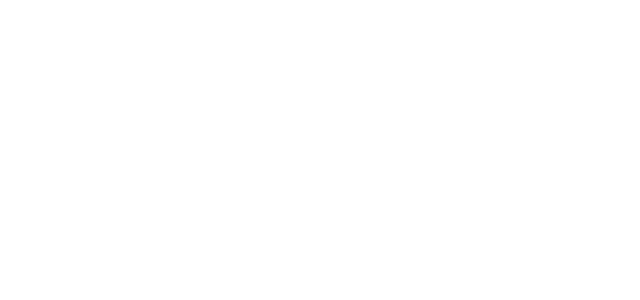
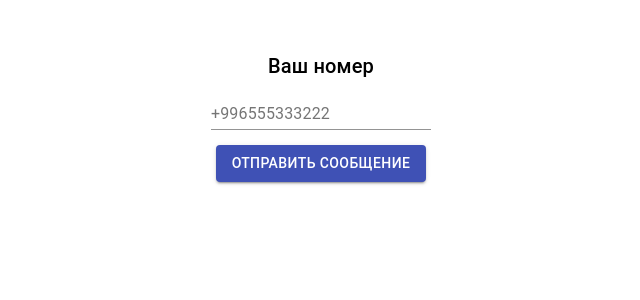
Before and after one commit to Kabirov7/local_elections, a React (Create React App) app: page /login in a window 1280 px wide. Shown: the top 300 px of the page, without its empty margins (319-959 px from the left). Built offline with nearby package versions, Linux system fonts and the light colour scheme; no server answers.

Commit message:
Add working auth

```diff
--- a/src/App.js
+++ b/src/App.js
@@ -4,18 +4,25 @@
 import {createStyles, makeStyles, Theme} from '@material-ui/core/styles';
 import TextField from '@material-ui/core/TextField';
 import ForApplicants from "./Components/Pages/ForApplicants";
+import Login from "./Components/Auth/Login";
 import {
 	BrowserRouter as Router,
 	Route,
 } from "react-router-dom";
+import PrivateRoute from "./Components/Auth/PrivateRoute";
+import {AuthProvider} from "./util/Auth"
 
 const App = () => {
 	return (
-		<div>
+		<div className="App">
 			<Router>
-				<div className="App">
-					<Route exact path={"/local_elections"} component={ForApplicants}/>
-				</div>
+				<AuthProvider>
+					<Router>
+							<PrivateRoute exact path={"/applicants"} component={ForApplicants}/>
+							<Route exact path={"/login"} component={Login}/>
+					</Router>
+				</AuthProvider>
+
 			</Router>
 		</div>
 	);
--- a/src/Components/Applicant/Applicant.js
+++ b/src/Components/Applicant/Applicant.js
@@ -20,6 +20,9 @@
 			});
 	},[])
 
+	useEffect(() => {
+		console.log(answers)
+	},[answers])
 
 	const returnAnswer = (answer, index) => {
 		const tmp = [...answers]
@@ -27,6 +30,7 @@
 		setAnswers(tmp)
 		returnFields(tmp)
 	}
+
 
 	return <div>
 		{questions.map((item, index) => {
--- /dev/null
+++ b/src/Components/Auth/Login.js
@@ -0,0 +1,108 @@
+import React, {useState, useContext, useCallback, useEffect} from "react";
+import firebase from "../../util/Firebase";
+import MyTextField from "../form/TextField";
+import {withRouter, Redirect} from "react-router";
+import {AuthContext} from "../../util/Auth";
+import {Button} from "@material-ui/core";
+
+const Login = ({history}) => {
+	const [phone, setPhone] = useState(null);
+	const [otp, setOtp] = useState(null);
+	const [sentCode, setSentCode] = useState(null);
+
+	const {currentUser} = useContext(AuthContext)
+
+	if (currentUser) {
+		return <Redirect to={"/applicants"}/>
+	}
+
+	const returnphone = (answer) => {
+		setPhone(answer)
+	}
+
+	const returnotp = (answer) => {
+		setOtp(answer)
+	}
+
+	const setUpRecaptcha = () => {
+		window.recaptchaVerifier = new firebase.auth.RecaptchaVerifier('recaptcha-container', {
+			'size': 'invisible',
+			'callback': (response) => {
+				console.log("Captcha Resolved");
+				// reCAPTCHA solved, allow signInWithPhoneNumber.
+				onSignInSubmit();
+			}
+
+		});
+	};
+
+	const onSignInSubmit = () => {
+		setUpRecaptcha();
+		const phoneNumber = phone;
+		console.log(phoneNumber)
+		const appVerifier = window.recaptchaVerifier;
+		firebase.auth().signInWithPhoneNumber(phoneNumber, appVerifier)
+			.then((confirmationResult) => {
+				window.confirmationResult = confirmationResult;
+				console.log("OTP is sent");
+				setSentCode(true)
+			}).catch((error) => {
+			console.log(error)
+		});
+
+	}
+
+	const onSubmitOtp = (e) => {
+		let otpInput = otp;
+		let optConfirm = window.confirmationResult;
+		// console.log(codee);
+		optConfirm
+			.confirm(otpInput)
+			.then(function (result) {
+				let user = result.user;
+				console.log("user => ", user);
+			})
+			.catch(function (error) {
+				console.log(error);
+				alert("Incorrect OTP");
+			});
+	};
+
+	return (
+		<div style={{marginTop: 50}}>
+			<div id="recaptcha-container"></div>
+			<div>
+				<MyTextField
+					index={0}
+					disabled={sentCode}
+					response={phone}
+					returnAnswer={returnphone}
+					label={"+996555333222"}
+					title={"Ваш номер"}/>
+				{!(sentCode) &&
+				<Button
+					style={{marginTop: 15}}
+					variant="contained"
+					color="primary"
+					onClick={() => onSignInSubmit()}
+				>
+					отправить сообщение
+				</Button>}</div>
+			{(sentCode) && <div style={{marginTop: 20}}>
+				<MyTextField index={1}
+										 response={0}
+										 label={"Код из смс"}
+										 returnAnswer={returnotp}
+										 title={"Напишите код из смс"}/>
+				<Button
+					style={{marginTop: 15}}
+					variant="contained"
+					color="secondary"
+					onClick={() => onSubmitOtp()}>
+					OTP
+				</Button></div>}
+		</div>
+	)
+}
+
+export default withRouter(Login);
--- /dev/null
+++ b/src/Components/Auth/PrivateRoute.js
@@ -0,0 +1,21 @@
+import React, {useContext} from "react";
+import {Route, Redirect} from "react-router";
+import {AuthContext} from "../../util/Auth";
+
+const PrivateRoute = ({component: RouteComponent, ...rest}) => {
+	const {currentUser} = useContext(AuthContext);
+
+	return (
+		<Route
+			{...rest}
+			render={routeProps =>
+				!!currentUser ? (
+					<RouteComponent {...routeProps}/>
+				) : (
+					<Redirect to={"/login"}/>
+				)}
+		/>
+	)
+}
+
+export default PrivateRoute
--- a/src/Components/Pages/ForApplicants.js
+++ b/src/Components/Pages/ForApplicants.js
@@ -1,34 +1,39 @@
-import React, {useEffect, useState} from 'react';
+import React, {useContext, useEffect, useState} from 'react';
 import {createStyles, makeStyles, Theme} from '@material-ui/core/styles';
 import Applicant from "../Applicant/Applicant";
 import Questions from "../Quotes/Questions";
 import firebase from "../../util/Firebase";
-
+import {AuthContext, AuthProvider} from "../../util/Auth";
+import {Button} from "@material-ui/core";
+import WarningText from "../form/warning";
 
 const ForApplicants = () => {
 	const [fields, setFields] = useState([]);
 	const [axisesAverage, setAxisesAverage] = useState(null);
 	const [allFields, setAllFields] = useState(null);
+	const [warning, setWarning] = useState(null);
 	const [final, setFinal] = useState(null);
 	const [status, setStatus] = useState("start")
 
+	const {currentUser} = useContext(AuthContext)
 
 	useEffect(() => {
-		console.log(fields)
-		let currentFields = fields.filter(Boolean)
-		if ((currentFields != false) && currentFields.length == 5) {
-			setStatus("questions")
-		}
-	}, [fields]);
+		const db = firebase.firestore();
+		db.collection("fields").doc("applicant")
+			.onSnapshot((doc) => {
+				setAllFields(doc.data().questions);
+			});
+	},[])
+
 
 	useEffect(() => {
 		if (axisesAverage) {
 			const name = fields[0];
 			const lastName = fields[1];
-			const number = fields[3];
+			const number = currentUser.phoneNumber;
 			const region = fields[2].split("=>")[0];
 			const party = fields[2].split("=>")[1];
-			const photoUrl = fields[4];
+			const photoUrl = fields[3];
 
 			const applicant = {
 				name: name,
@@ -39,13 +44,20 @@
 				photoUrl: photoUrl,
 				axises: axisesAverage
 			}
-
 			const db = firebase.firestore();
-			db.collection("applicants").doc().set(applicant)
+			db.collection("applicants").doc(currentUser.uid).set(applicant)
 			setStatus("final")
 		}
 	}, [axisesAverage])
 
+	const checkFields = () => {
+		const currentFields = fields.map(item => item.length >= 2);
+		if ((currentFields.indexOf(false) === -1) && (fields.length == allFields.length) && fields.length > 0) {
+			setStatus("questions")
+		} else {
+			setWarning(true)
+		}
+	}
 	const returnFields = (answer) => {
 		setFields(answer)
 	}
@@ -57,11 +69,27 @@
 
 	return (
 		<div className="App">
-			{(status == "start") ? <Applicant returnFields={returnFields}/> :
-				(status == "questions") ? <Questions returnAxisesAverage={returnAxisesAverage} persons="applicants"/> :
-					<div><h1>спасибо за то что прошли наш тест</h1><img
+			{(status == "start") ?
+				<div>
+					{warning && <WarningText text={"Заполните все поля пожалуйста"}/>}
+					<Applicant returnFields={returnFields}/>
+					<Button
+						onClick={() => checkFields()}
+						color="secondary"
+						variant="contained">
+						Перейти к вопросам
+					</Button>
+				</div>
+				:
+				(status == "questions") ?
+					<Questions returnAxisesAverage={returnAxisesAverage} persons="applicants"/>
+					:
+					<div>
+						<h1>спасибо за то что прошли наш тест</h1>
+						<img
 						src="https://st.depositphotos.com/1724162/4091/i/600/depositphotos_40912841-stock-photo-cats-eyes.jpg"
-						alt="kitty"/></div>
+						alt="kitty"/>
+					</div>
 			}
 
 		</div>
--- a/src/Components/Quotes/Questions.js
+++ b/src/Components/Quotes/Questions.js
@@ -51,7 +51,7 @@
 		const db = firebase.firestore();
 		db.collection("questions").doc("all_questions")
 			.onSnapshot((doc) => {
-				setQuestions(doc.data().questions);
+				setQuestions(doc.data().questions.slice(0,4));
 			});
 
 		db.collection("questions").doc("axises")
--- a/src/Components/form/TextField.js
+++ b/src/Components/form/TextField.js
@@ -17,7 +17,7 @@
 	const classes = useStyles();
 	const [value, setValue] = React.useState('');
 
-	const {index, response, returnAnswer, title} = props
+	const {index, response, returnAnswer, label, disabled, title} = props
 
 	useEffect(() => {
 		if (response) {
@@ -37,8 +37,10 @@
 					{title}
 				</Typography>
 				<TextField
+					disabled={disabled && true}
 					id={"textField"}
 					value={value}
+					label={label && label}
 					onChange={handleChange}
 				/>
 			</form>
--- a/src/Components/form/upload_file.js
+++ b/src/Components/form/upload_file.js
@@ -39,6 +39,7 @@
 							.child(file_name)
 							.getDownloadURL()
 							.then(url => {
+								console.log(url)
 								returnAnswer(url, index)
 							})
 					}
--- a/src/util/Auth.js
+++ b/src/util/Auth.js
@@ -0,0 +1,22 @@
+import React, {createContext, useEffect, useState} from "react";
+import firebase from "./Firebase";
+
+export const AuthContext = createContext();
+
+export const AuthProvider = (( {children} ) => {
+	const [currentUser, setCurrentUser] = useState(null);
+
+	useEffect(() => {
+		firebase.auth().onAuthStateChanged(setCurrentUser)
+	},[]);
+
+	return(
+		<AuthContext.Provider
+		value={{currentUser}}
+		>
+			{children}
+		</AuthContext.Provider>
+	)
+
+
+})
```
Also changed, not shown: src/util/PrivateRoute.js (deleted).
